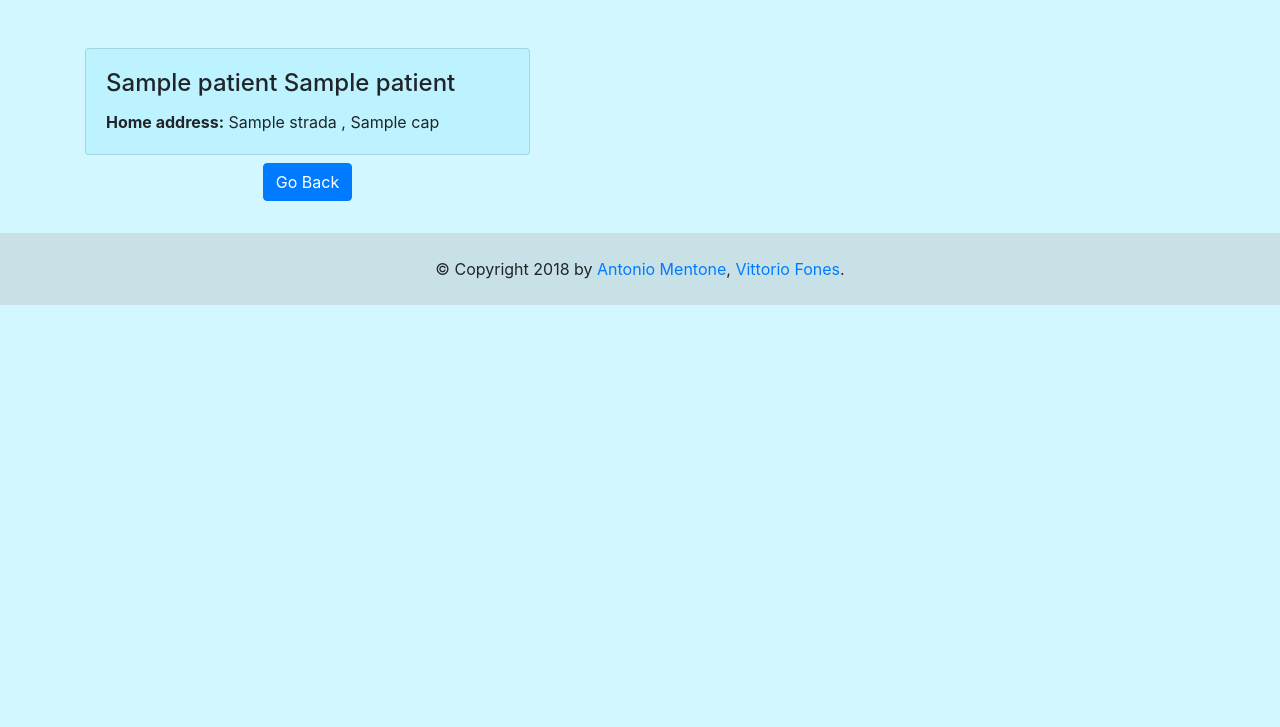
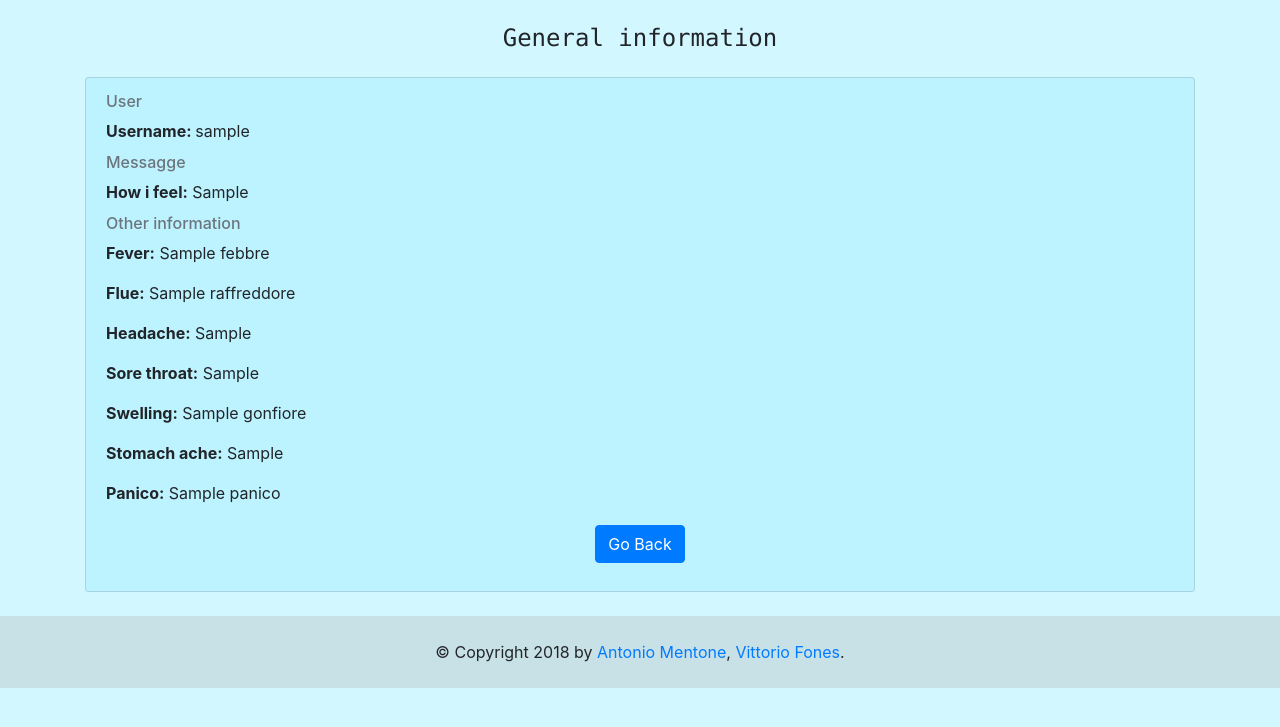
Before and after one commit to itzatom/HealthSystem, a Flask app: template hs/flask/flaskr/templates/homepage/healthdata.html in a window 1280 px wide. Shown: the part 56-783 px from the top of the page. Run offline with Flask 2, Linux system fonts and the light colour scheme; the template is opened without the code that fills it: most values are stand-ins (such as "Sample title", 1, 10 or a date in 2020); parts of the project's set-up code (start-up, migrations or seed data) failed here and were passed over; some libraries are stand-ins or nearby versions.

Commit message:
biometrics and healthdata completed

```diff
--- a/hs/flask/flaskr/templates/homepage/healthdata.html
+++ b/hs/flask/flaskr/templates/homepage/healthdata.html
@@ -1,5 +1,5 @@
 {% extends "base.html" %}
-{% block title %}Biometrics - info for {{ patient.username }}{% endblock %}
+{% block title %}Health Data - info for {{ data.username }}{% endblock %}
 {% block head %}
   {{ super() }}
 {% endblock %}
@@ -10,18 +10,31 @@
 
   <div class="container">
     <div class="row">
-      <div class="col-sm-5">
-        <div class="card mt-5" style="background-color: rgba(0, 209, 255, 0.1);">
-          <div class="card-body">
-            <h4 class="card-title">{{ patient.nome | capitalize }} {{ patient.cognome | capitalize}}</h5>
+      <div class="col-md-12">
+        <div>
+          <h4 class="text-monospace text-center mt-4">General information</h4>
+          <div class="card mt-4 mx-auto" style="background-color: rgba(0, 209, 255, 0.1);">
+            <div class="card-body">
+              <h6 class="card-subtitle mb-2 text-muted">User</h6>
+              <p class="card-text"><strong>Username: </strong> {{ data['username'] }}</p>
+              <h6 class="card-subtitle mb-2 text-muted">Messagge</h6>
+              <p class="card-text"><strong>How i feel:</strong> {{  data['come_mi_sento'] }} </p>
+              <h6 class="card-subtitle mb-2 text-muted">Other information</h6>
+              <p class="card-text"><strong>Fever:</strong> {{  data['febbre'] }} </p>
+              <p class="card-text"><strong>Flue:</strong> {{  data['raffreddore'] }} </p>
+              <p class="card-text"><strong>Headache:</strong> {{  data['mal_di_testa'] }} </p>
+              <p class="card-text"><strong>Sore throat:</strong> {{  data['mal_di_gola'] }} </p>
+              <p class="card-text"><strong>Swelling:</strong> {{  data['gonfiore'] }} </p>
+              <p class="card-text"><strong>Stomach ache:</strong> {{  data['bruciore_stomaco'] }} </p>
+              <p class="card-text"><strong>Panico:</strong> {{  data['panico'] }} </p>
 
-            <p class="card-text"><strong>Home address:</strong> {{ patient.indirizzo.strada}} , {{ patient.indirizzo.cap}}</p>
+              <h4 class="text-center mt-1">
+                <a class="btn btn-primary mt-1 mx-auto" href={{ url_for('info', p_username = data.username) }} method='GET'>Go Back</a>
+              </h4>
+            </div>
           </div>
         </div>
 
-        <h4 class="text-center mt-1">
-          <a class="btn btn-primary mt-1 mx-auto" href={{ url_for('info', username = patient.username) }} method='GET'>Go Back</a>
-        </h4>
       </div>
     </div>
   </div>
```
Also changed, not shown: hs/flask/flaskr/templates/homepage/biometrics.html (+15 -10 lines).
